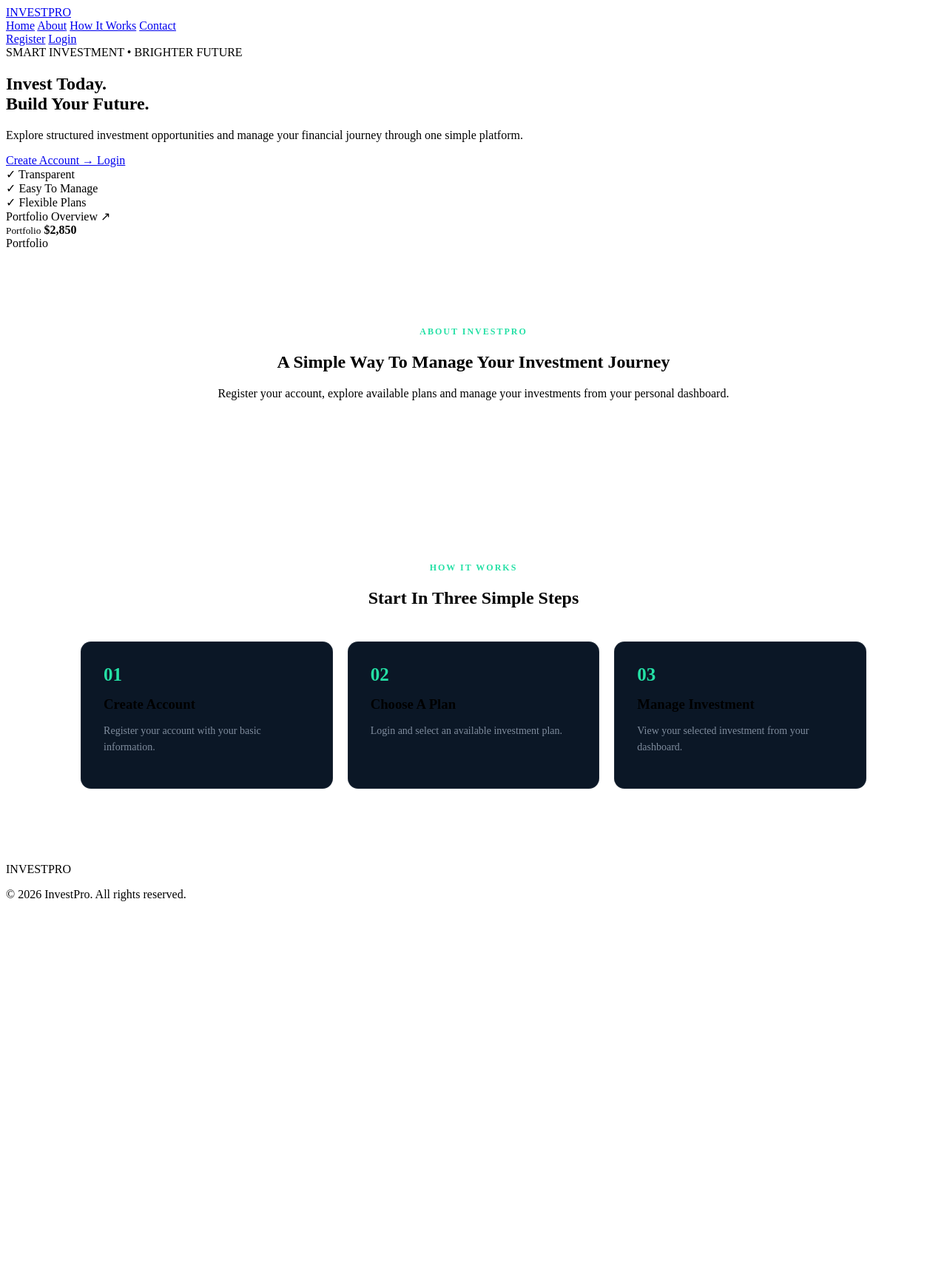
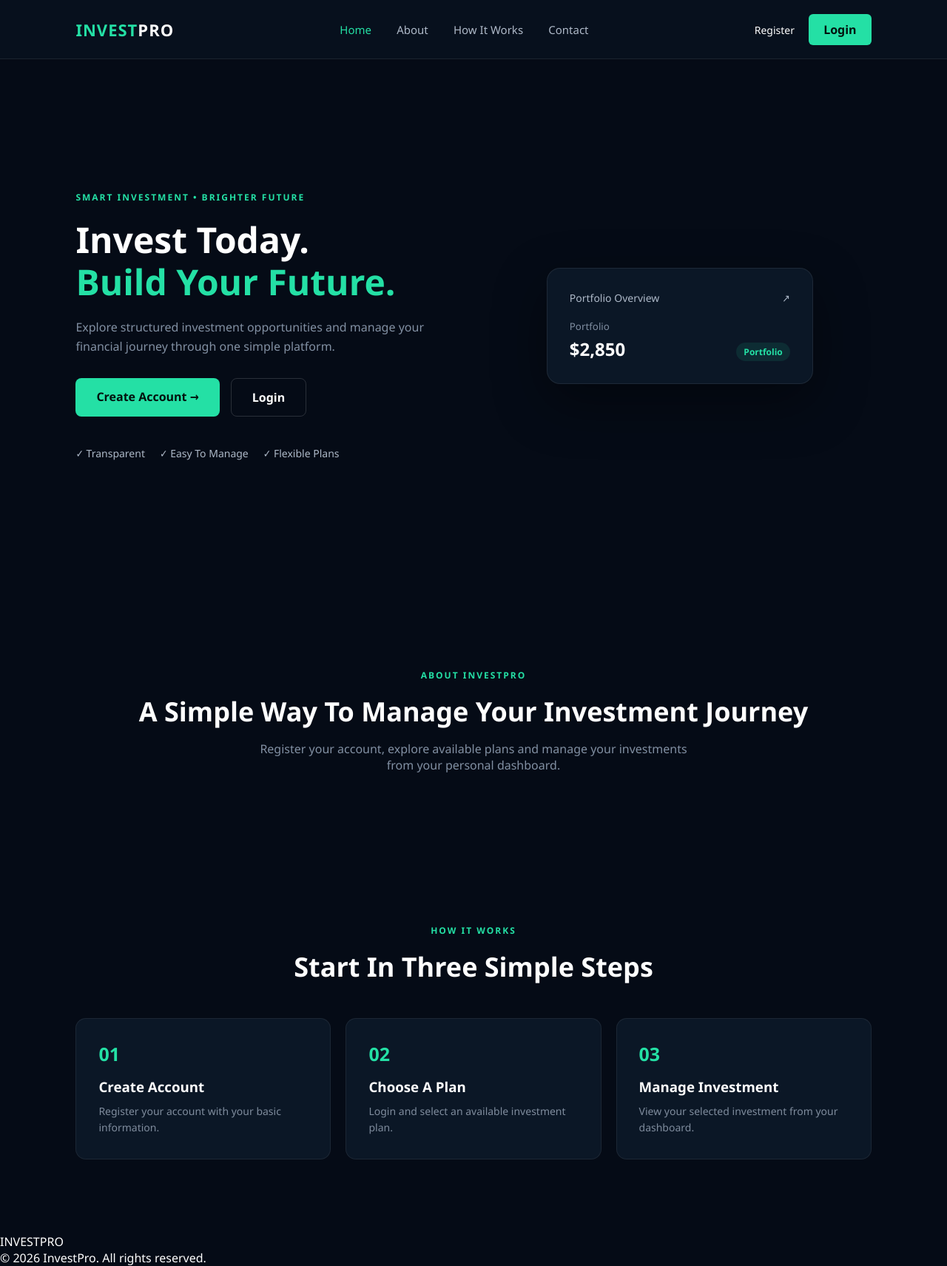
Before and after one commit to emon131470/Demo, a PHP site: page / in a window 1280 px wide. Shown: the whole page at 74% size. Before the commit the page ends 1218 px from the top, so only its background shows below. Run offline with PHP 8.4, Linux system fonts and the light colour scheme.

Commit message:
Update style.css

```diff
--- a/style.css
+++ b/style.css
@@ -1,5 +1,242 @@
 
 /* ================= AUTH PAGE ================= */
+/* ================= GLOBAL & RESET ================= */
+* {
+    margin: 0;
+    padding: 0;
+    box-sizing: border-box;
+    font-family: 'Segoe UI', Tahoma, Geneva, Verdana, sans-serif;
+}
+
+body {
+    background: #050b16;
+    color: #ffffff;
+    overflow-x: hidden;
+}
+
+a {
+    text-decoration: none;
+}
+
+/* ================= HEADER & NAVBAR ================= */
+.header {
+    height: 80px;
+    padding: 0 8%;
+    display: flex;
+    align-items: center;
+    justify-content: space-between;
+    background: #07101d;
+    border-bottom: 1px solid rgba(255, 255, 255, 0.08);
+    position: sticky;
+    top: 0;
+    z-index: 1000;
+}
+
+.logo {
+    color: #fff;
+    font-size: 22px;
+    font-weight: 800;
+    letter-spacing: 1px;
+}
+
+.logo span {
+    color: #24e0a5;
+}
+
+.navbar a {
+    color: #aeb9c8;
+    margin: 0 15px;
+    font-size: 15px;
+    font-weight: 500;
+    transition: 0.3s;
+}
+
+.navbar a:hover, .navbar a.active {
+    color: #24e0a5;
+}
+
+.auth-buttons .register-btn {
+    color: #fff;
+    margin-right: 15px;
+    font-size: 14px;
+}
+
+.auth-buttons .login-btn {
+    background: #24e0a5;
+    color: #03120e;
+    padding: 10px 20px;
+    border-radius: 6px;
+    font-weight: 600;
+    transition: 0.3s;
+}
+
+.auth-buttons .login-btn:hover {
+    box-shadow: 0 5px 15px rgba(36, 224, 165, 0.3);
+}
+
+/* ================= HERO SECTION ================= */
+.hero {
+    min-height: calc(100vh - 80px);
+    padding: 0 8%;
+    display: flex;
+    align-items: center;
+    justify-content: space-between;
+    gap: 40px;
+}
+
+.hero-content {
+    flex: 1;
+    max-width: 600px;
+}
+
+.small-title {
+    color: #24e0a5;
+    font-size: 12px;
+    font-weight: 700;
+    letter-spacing: 2px;
+    margin-bottom: 20px;
+}
+
+.hero-content h1 {
+    font-size: 48px;
+    line-height: 1.2;
+    margin-bottom: 20px;
+}
+
+.hero-content h1 span {
+    color: #24e0a5;
+}
+
+.hero-content p {
+    color: #8290a3;
+    font-size: 16px;
+    line-height: 1.6;
+    margin-bottom: 30px;
+}
+
+.hero-buttons {
+    display: flex;
+    gap: 15px;
+    margin-bottom: 40px;
+}
+
+.primary-btn {
+    background: #24e0a5;
+    color: #03120e;
+    padding: 14px 28px;
+    border-radius: 8px;
+    font-weight: 700;
+    transition: 0.3s;
+}
+
+.primary-btn:hover {
+    box-shadow: 0 8px 25px rgba(36, 224, 165, 0.2);
+    transform: translateY(-2px);
+}
+
+.secondary-btn {
+    border: 1px solid rgba(255, 255, 255, 0.15);
+    color: #fff;
+    padding: 14px 28px;
+    border-radius: 8px;
+    font-weight: 600;
+    transition: 0.3s;
+}
+
+.secondary-btn:hover {
+    background: rgba(255, 255, 255, 0.05);
+}
+
+.trust-box {
+    display: flex;
+    gap: 20px;
+    color: #aeb9c8;
+    font-size: 14px;
+}
+
+/* ================= HERO GRAPHIC & CARD ================= */
+.hero-graphic {
+    flex: 1;
+    display: flex;
+    justify-content: center;
+    position: relative;
+}
+
+.investment-card {
+    background: #0b1726;
+    border: 1px solid rgba(255, 255, 255, 0.08);
+    padding: 30px;
+    border-radius: 18px;
+    width: 100%;
+    max-width: 360px;
+    box-shadow: 0 25px 70px rgba(0,0,0,0.4);
+}
+
+.card-top {
+    display: flex;
+    justify-content: space-between;
+    color: #aeb9c8;
+    font-size: 14px;
+    margin-bottom: 20px;
+}
+
+.card-bottom {
+    display: flex;
+    justify-content: space-between;
+    align-items: flex-end;
+    margin-top: 20px;
+}
+
+.card-bottom small {
+    color: #7f8da0;
+    display: block;
+    margin-bottom: 5px;
+}
+
+.card-bottom strong {
+    font-size: 24px;
+    color: #fff;
+}
+
+.growth {
+    background: rgba(36, 224, 165, 0.1);
+    color: #24e0a5;
+    padding: 4px 10px;
+    border-radius: 20px;
+    font-size: 12px;
+    font-weight: 600;
+}
+
+/* ================= SECTION HEADINGS ================= */
+.section-heading h2 {
+    font-size: 36px;
+    margin: 15px 0;
+}
+
+.section-heading p {
+    color: #8290a3;
+    max-width: 600px;
+    margin: 0 auto;
+}
+
+/* ================= MOBILE HERO RESPONSIVE ================= */
+@media(max-width: 900px) {
+    .hero {
+        flex-direction: column;
+        text-align: center;
+        padding: 60px 5%;
+    }
+    .hero-buttons, .trust-box {
+        justify-content: center;
+    }
+    .header {
+        padding: 0 5%;
+    }
+    .navbar {
+        display: none; /* মোবাইলের জন্য মেনু হাইড */
+    }
+}
+
 
 .auth-page {
     min-height: 100vh;
```
